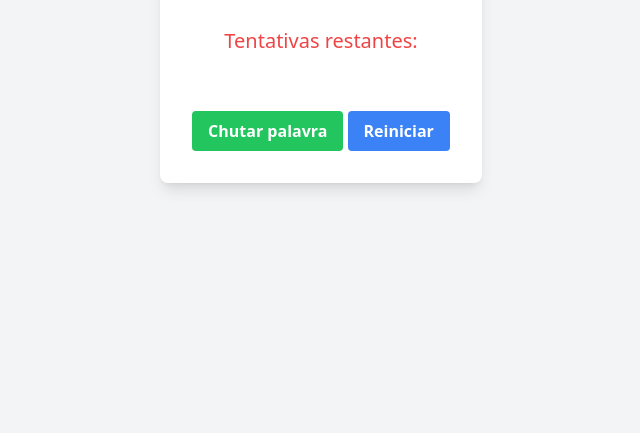
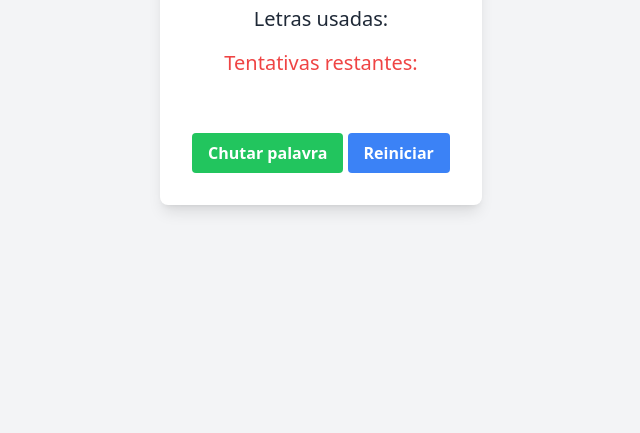
Before and after one commit to lourencolucas/projeto-frontend-dinamico, a website: page index.html in a window 1280 px wide. Shown: the part 367-800 px from the top of the page, without its empty margins (319-959 px from the left). Drawn offline with nearby package versions, Linux system fonts and the light colour scheme; no server answers.

Commit message:
Update index.html

```diff
--- a/index.html
+++ b/index.html
@@ -16,6 +16,8 @@
 
     <div id="palavra" class="mb-6 text-4xl font-mono tracking-widest text-gray-800"></div>
 
+    <div id="contador" class="mb-4 text-xl text-gray-800">Letras usadas: <span id="letrasUsadas"></span>
+    </div>
     <div id="contador" class="mb-4 text-xl text-red-500">Tentativas restantes: <span id="tentativasRestantes"></span>
     </div>
 
```
